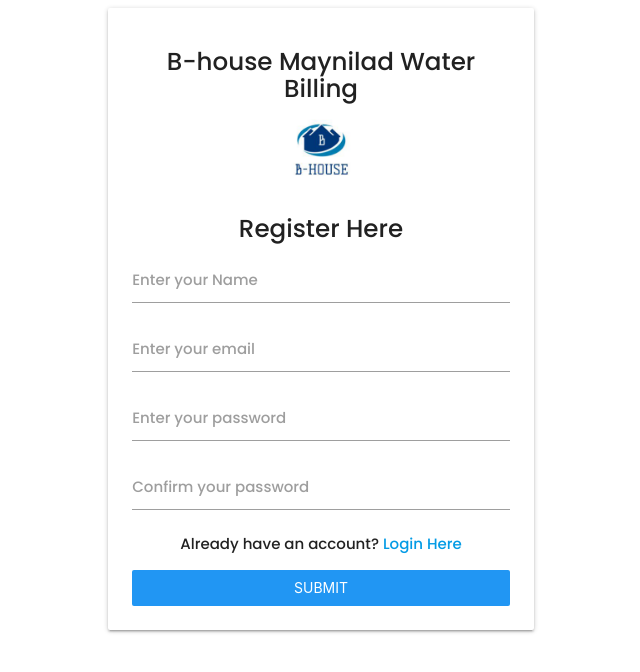
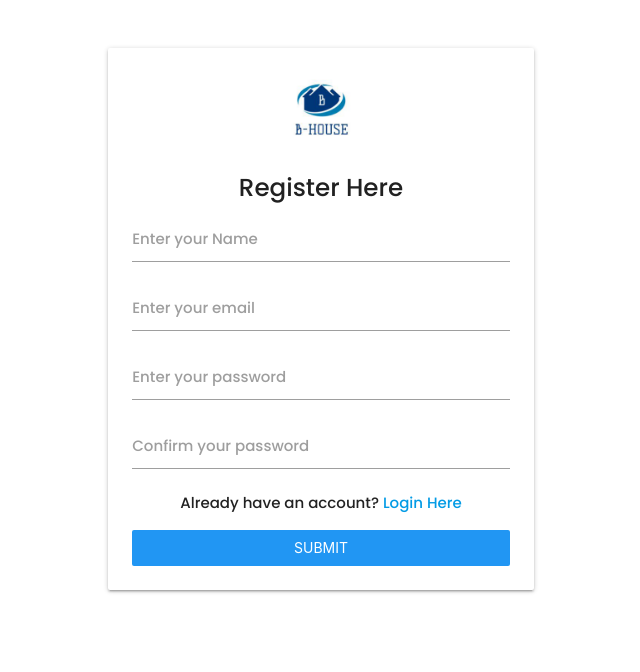
Before and after one commit to jeraldnellas/water_billing_system, a PHP site: page /water_bill/register.php in a window 1280 px wide. Shown: the top 672 px of the page, without its empty margins (319-959 px from the left). Run offline with PHP 8.4, Linux system fonts and the light colour scheme.

Commit message:
modified login and register

```diff
--- a/register.php
+++ b/register.php
@@ -37,12 +37,11 @@
     <title>Register</title>
 </head>
 <body>
-<div class="container">
+<div class="container" style="padding-top: 40px;">
     <div class="row">
-       <div class="col s12 m10 push-l3 l6">
-       <div class="card">
+       <div class="col s12 push-l3 l6">
+       <div class="card hoverable">
        <div class="card-content center">
-                <h5>B-house Maynilad Water Billing</h5>
                 <img src="img/logo.png" width="80" alt="">
             <?php
                     if(isset($err)){
```
Also changed, not shown: login.php (+3 -4 lines).
